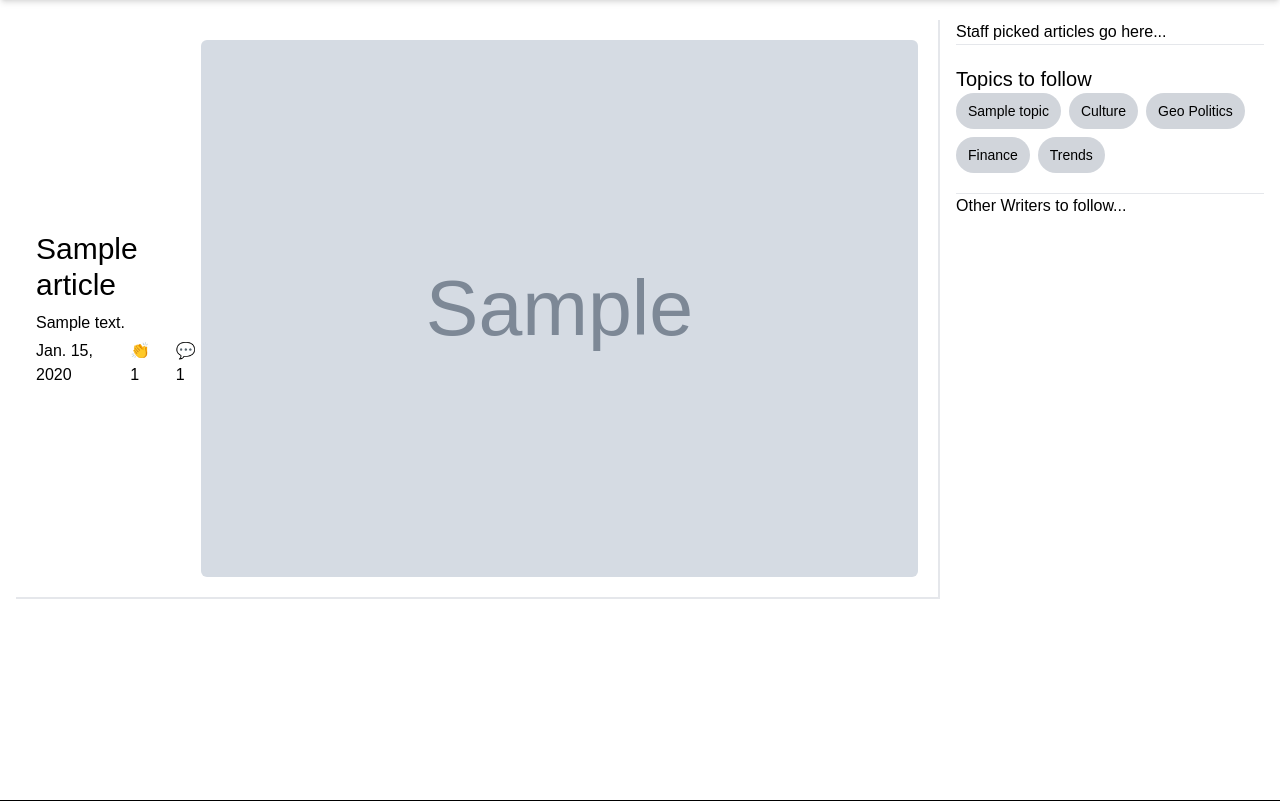
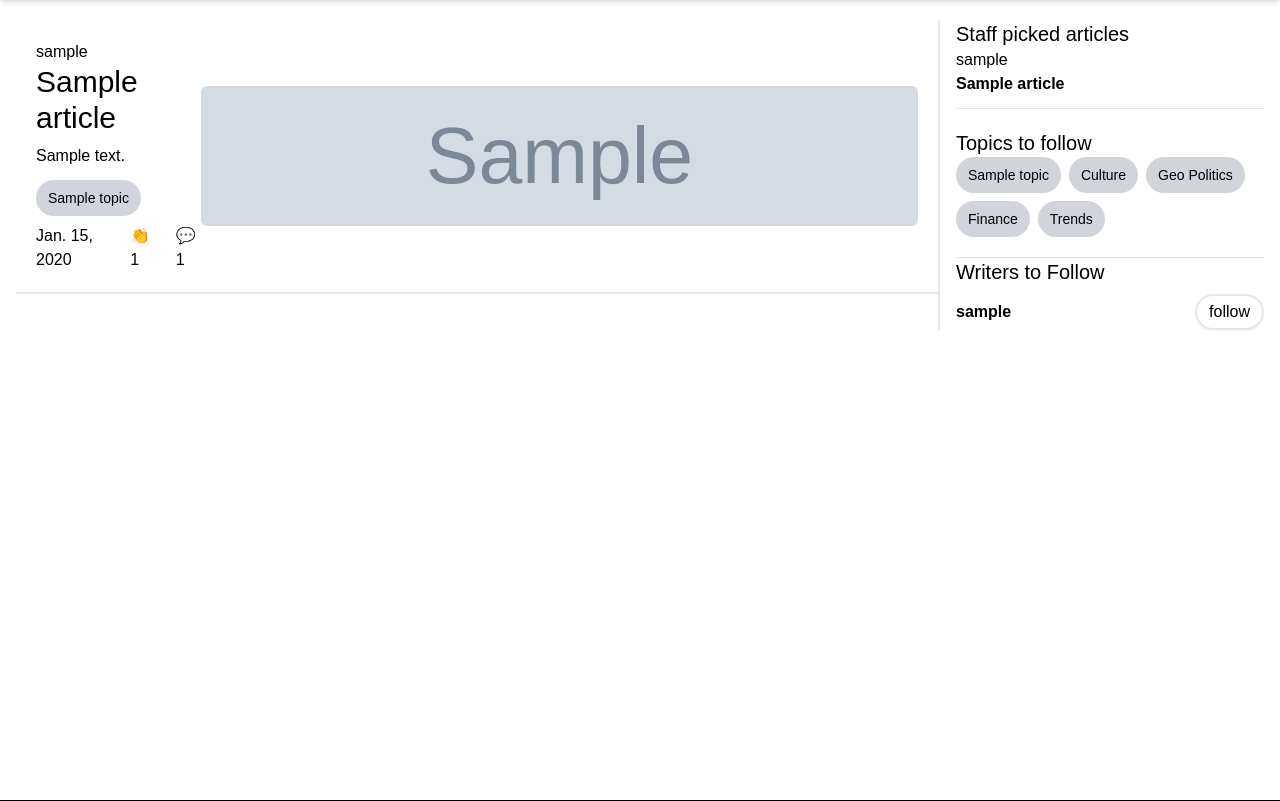
Before and after one commit to rehan-ankalgi-7t2/vichar-sagar-django, a Django app: page /vicharsagar/ in a window 1280 px wide. Shown: the part 72-873 px from the top of the page. Run offline with Django 5.2, Linux system fonts and the light colour scheme; tables that the repository leaves empty hold one stand-in row (values such as "Sample post"); grey boxes marked "Sample" are stand-in pictures; some libraries are stand-ins or nearby versions.

Commit message:
home page dynamic values binded

```diff
--- a/config/config/urls.py
+++ b/config/config/urls.py
@@ -17,6 +17,8 @@ Including another URLconf
 from django.contrib import admin
 from django.urls import path, include
 from django.http import HttpResponseRedirect
+from django.conf import settings
+from django.conf.urls.static import static
 from . import views
 
 urlpatterns = [
@@ -24,4 +26,4 @@ urlpatterns = [
     # path("", views.hello, name="hello"),
     path('', lambda request: HttpResponseRedirect('/vicharsagar/')),  # Redirect root to /vicharsagar/
     path("vicharsagar/", include("vicharsagar.urls"))
-]
+] + static(settings.MEDIA_URL, document_root=settings.MEDIA_ROOT) # important for images to show up
--- a/config/vicharsagar/models.py
+++ b/config/vicharsagar/models.py
@@ -5,10 +5,11 @@ class Article(models.Model):
     articleTitle = models.CharField(max_length=255)
     author = models.ForeignKey(User, on_delete=models.CASCADE)
     publishedDate = models.DateField(auto_now_add=True)  # Set on creation
-    articleImage = models.ImageField(upload_to='articles/')
+    articleImage = models.ImageField(upload_to='articles/', blank=True, null=True)
     content = models.TextField()
     likes = models.ManyToManyField(User, related_name='liked_articles', blank=True)
     comments = models.ManyToManyField('Comment', related_name='articles', blank=True)
+    topics = models.ManyToManyField('Topic', related_name='related_topics', blank=True)
 
     def __str__(self):
         return self.articleTitle
--- a/config/vicharsagar/templates/vicharsagar/home.html
+++ b/config/vicharsagar/templates/vicharsagar/home.html
@@ -9,9 +9,14 @@
                         {% for article in articles %}
                             <div class="flex w-full justify-between items-center p-5 border-b-2" id="article-card">
                                 <div>
-                                    <span>{{article.author.name}}</span>
+                                    <span>{{article.author}}</span>
                                     <h3 class="text-3xl mb-2">{{article.articleTitle}}</h3>
                                     <p class="text-ellipsis overflow-hidden h-7 w-[90%]">{{article.content}}</p>
+                                    <div class="flex flex-wrap gap-2 my-2">
+                                        {% for at_topic in article.topics.all %}
+                                            <span class="bg-gray-300 text-black py-2 px-3 rounded-full text-sm">{{at_topic.topicName}}</span>
+                                        {% endfor %}
+                                    </div>
                                     <div class="flex w-full items-center gap-5">
                                         <span>{{article.publishedDate}}</span>
                                         <span>
@@ -20,8 +25,7 @@
                                         <span>💬 {{article.comments_count}}</span>
                                     </div>
                                 </div>
-                                {% comment %} <img class="aspect-2 w=[180px] h-[160px] bg-cover rounded-md"  src="{{article.articleImage.url}} alt="{{article.articleTitle}}/> {% endcomment %}
-                                <img src="{{article.articleImage.url}}" alt="{{article.articleTitle}}" class='w-full bg-contain rounded-md'>
+                                <img src="{{article.articleImage.url}}" alt="{{article.articleTitle}}" class="w-full bg-cover rounded-md h-[140px] origin-center" />
                             </div>
                         {% endfor %}
                     </div>
@@ -29,7 +33,16 @@
             </div>
             <div class="md:w-1/4">
                 <aside>
-                    <div>Staff picked articles go here...</div>
+                    <div>
+                        <h3 class="text-xl">Staff picked articles</h3>
+                        {% for article in articles %}
+                            <div class="mb-3">
+                                <span>{{article.author}}</span>
+                                <h4 class="text-md font-semibold">{{article.articleTitle}}</h4>
+                            </div>
+                        {% endfor %}
+                    </div>
+
                     <hr>
                     <div class="py-5">
                         <h3 class="text-xl">Topics to follow</h3>
@@ -44,20 +57,17 @@
                         </div>
                     </div>
                     <hr>
-                    <div>Other Writers to follow...</div>
+                    <div>
+                        <h3 class="text-xl">Writers to Follow</h3>
+                        {% for user in users %}
+                            <div class="w-full flex items-center justify-between mt-2">
+                                <p class="font-semibold">{{user}}</p>
+                                <button class="py-1 px-3 border-2 rounded-full shadow-sm">follow</button>
+                            </div>
+                        {% endfor %}
+                    </div>
                 </aside>
             </div>
         </div>
     </div>
-    {% comment %} <div>
-
-        <main>Article listing goes here...</main>
-        <aside>
-            <div>Staff picked articles go here...</div>
-            <hr>
-            <div>Topics to follow go here...</div>
-            <hr>
-            <div>Other Writers to follow...</div>
-        </aside>
-    </div> {% endcomment %}
 {% endblock content %}
--- a/config/vicharsagar/views.py
+++ b/config/vicharsagar/views.py
@@ -1,14 +1,17 @@
 from django.shortcuts import render
 from .models import Article, Topic
+from django.contrib.auth.models import User
 
 # Create your views here.
 def home_view(request):
     all_articles = Article.objects.all()
     topics = Topic.objects.all()[:10]
+    all_users = User.objects.all()[:10]
 
     context = {
         "articles": all_articles,
-        "topics": topics
+        "topics": topics,
+        "users": all_users
     }
     return render(request, "vicharsagar/home.html", context)
 
```
Also changed, not shown: config/vicharsagar/migrations/0002_article_topics_alter_article_articleimage.py (added).
